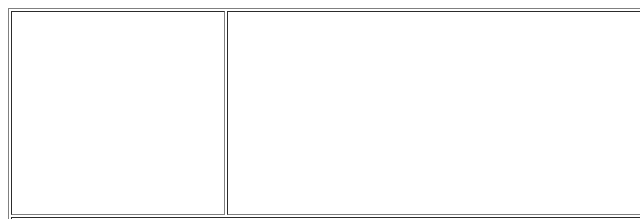
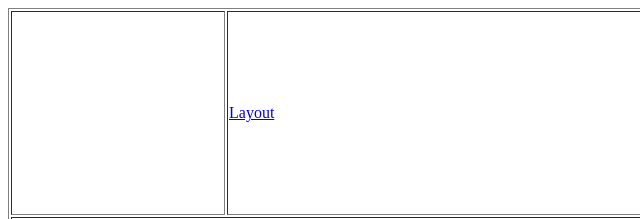
Before and after one commit to s-m-alif-ahmmed/BASIS-SEIP-Web-Development, a plain HTML site: page Class_05/index.html in a window 1280 px wide. Shown: the top 219 px of the page, 0-640 px from the left. Drawn offline with Linux system fonts and the light colour scheme.

Commit message:
Update index.html

```diff
--- a/Class_05/index.html
+++ b/Class_05/index.html
@@ -13,7 +13,9 @@
 <!--        1st Row-->
         <tr>
             <td height="200px" width="200px"></td>
-            <td></td>
+            <td>
+                <a href="layout.html">Layout</a>
+            </td>
         </tr>
 
 <!--        2nd Row-->
```
